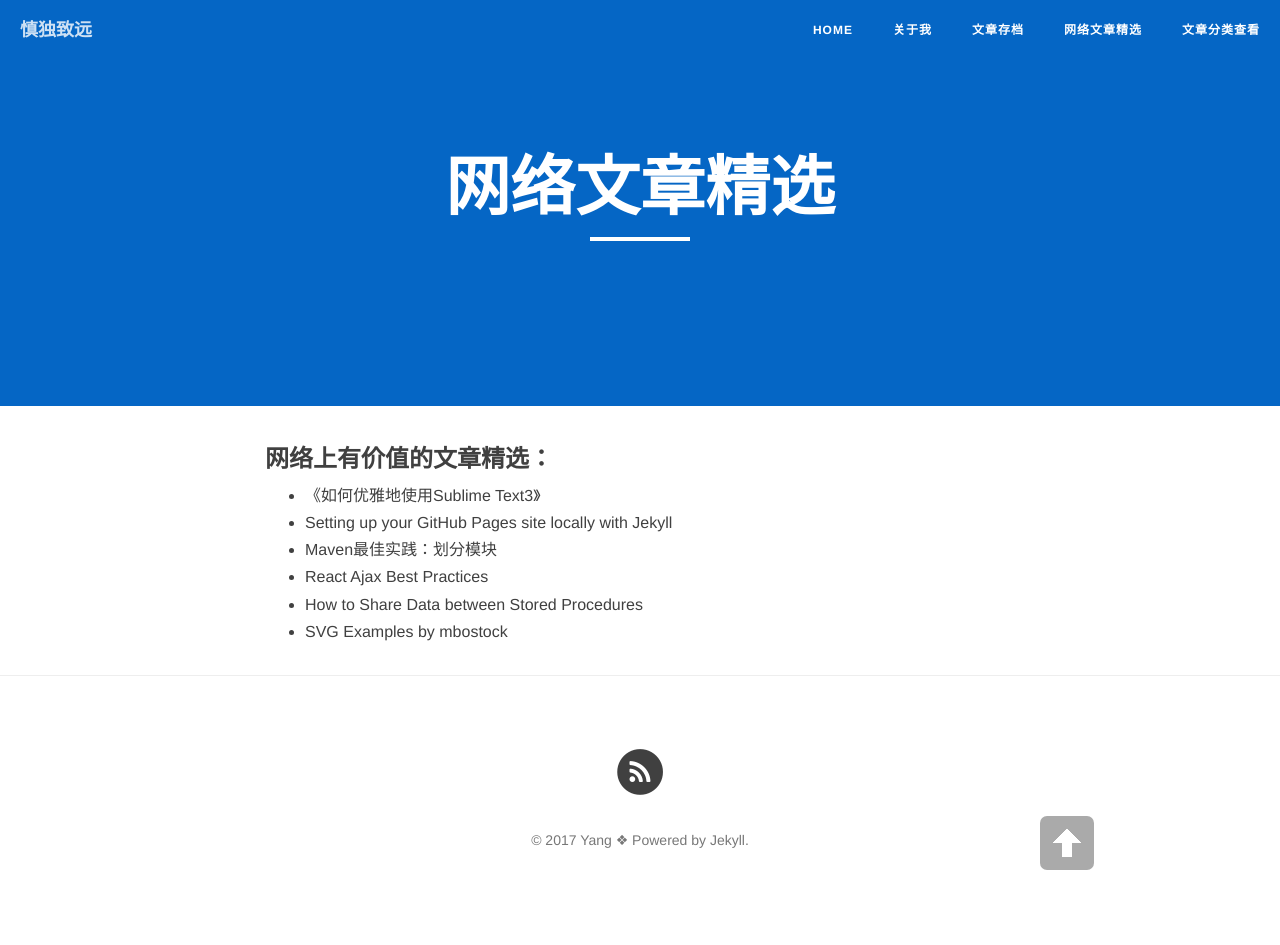
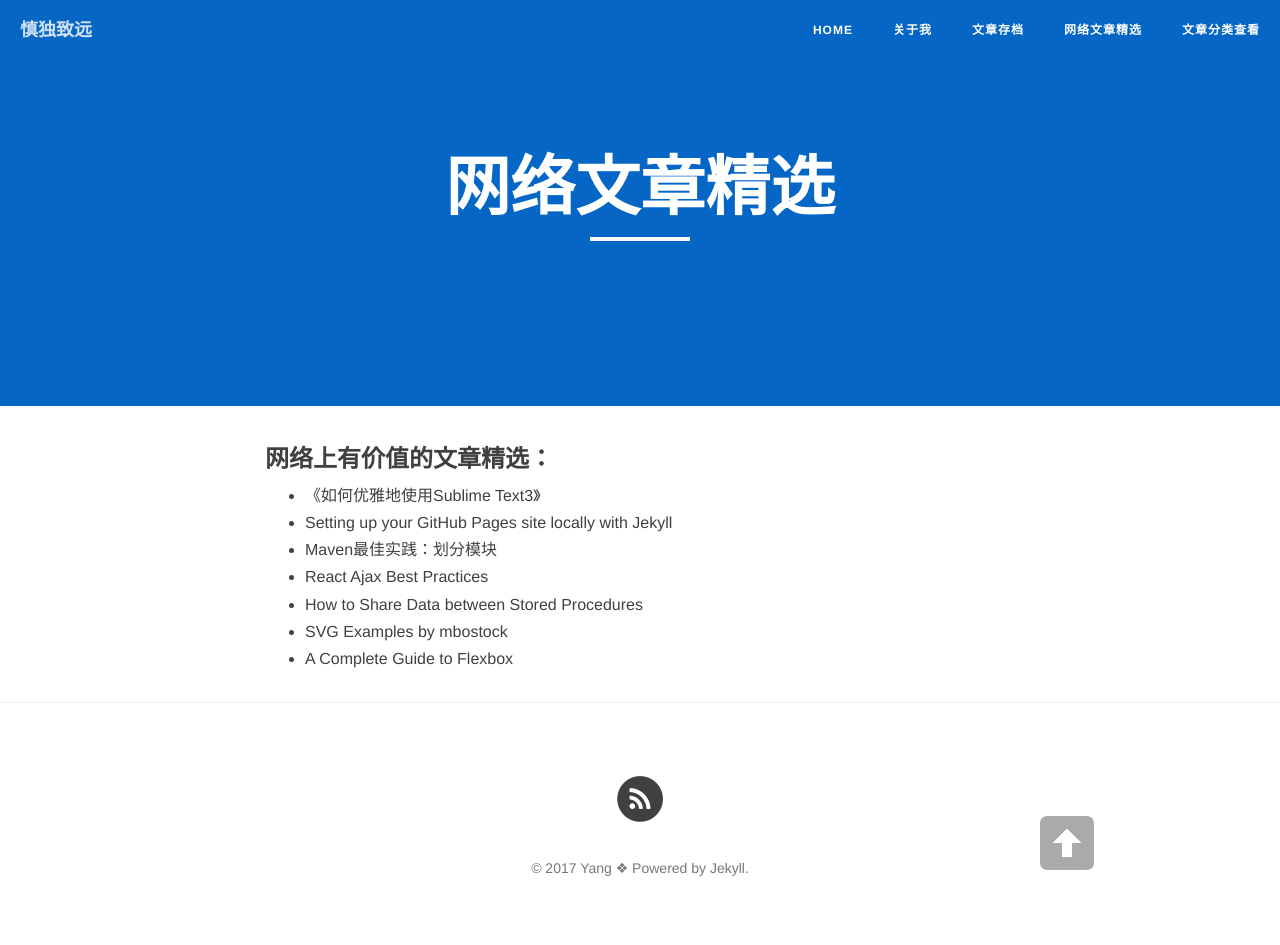
Before and after one commit to yangyangxian/yangyangxian.github.io, a Jekyll site: the page built from tabs/milestone.md, in a window 1280 px wide. Built offline with Jekyll 4.4.1, drawn with Linux system fonts in a browser that asks for light colours; nearby versions of some CDN libraries; before the commit the page ends 918 px from its top, so only the background shows below that.

Commit message:
Added a article link

```diff
--- a/tabs/milestone.md
+++ b/tabs/milestone.md
@@ -13,3 +13,4 @@
 - [React Ajax Best Practices](http://andrewhfarmer.com/react-ajax-best-practices/)
 - [How to Share Data between Stored Procedures](http://www.sommarskog.se/share_data.html#tableparam)
 - [SVG Examples by mbostock](https://bl.ocks.org/mbostock)
+- [A Complete Guide to Flexbox](https://css-tricks.com/snippets/css/a-guide-to-flexbox/)
```
